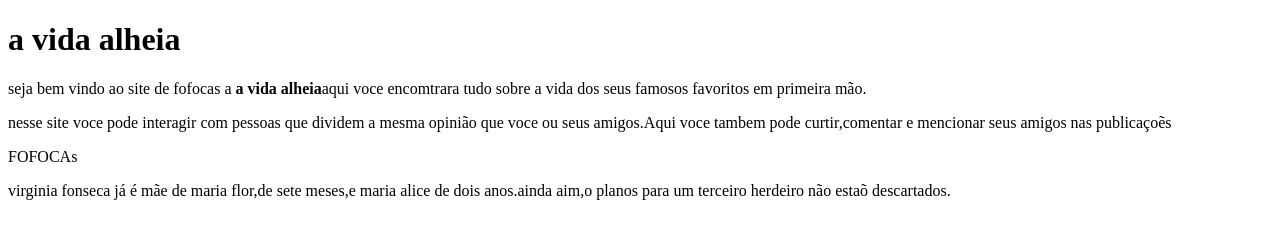
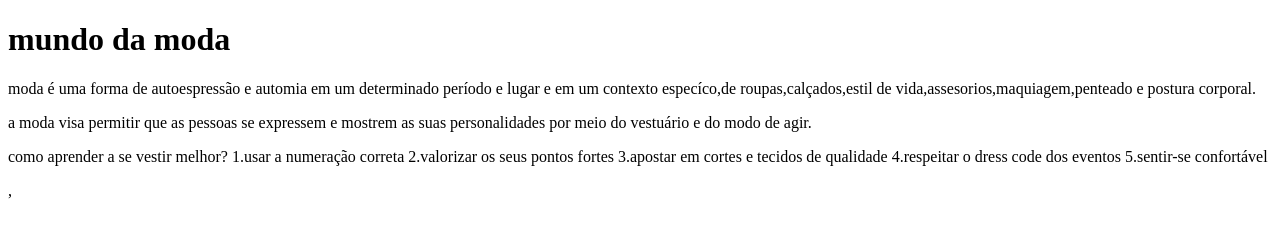
Before and after one commit to Dudax1/pensamentocomputacional2023, a plain HTML site: page maria.html in a window 1280 px wide. Drawn offline with Linux system fonts and the light colour scheme.

Commit message:
Update maria.html

```diff
--- a/maria.html
+++ b/maria.html
@@ -9,14 +9,20 @@
 
 <body>
 
-<h1>a vida alheia</h1>
+<h1>mundo da moda</h1>
 
-<p>seja bem vindo ao site de fofocas a <strong>a vida alheia</strong>aqui voce encomtrara tudo sobre a vida dos seus famosos favoritos em primeira mão.</p>
-<p>nesse site voce pode interagir com pessoas que dividem a mesma opinião que voce ou seus amigos.Aqui voce tambem pode curtir,comentar e mencionar seus amigos nas publicaçoẽs </p>
-<p>FOFOCAs</p>
-<p>virginia fonseca já é mãe de maria flor,de sete meses,e maria alice de dois anos.ainda aim,o planos para um terceiro herdeiro não estaõ descartados.</p>
+<p>moda é uma forma de autoespressão e automia em um determinado período e lugar e em um contexto especíco,de roupas,calçados,estil de vida,assesorios,maquiagem,penteado e postura corporal.</p>
+<p>a moda visa permitir que as pessoas se expressem e mostrem as suas personalidades por meio do vestuário e do modo de agir.</p>
+<p>como aprender a se vestir melhor?
+1.usar a numeração correta
+2.valorizar os seus pontos fortes
+3.apostar em cortes e tecidos de qualidade
+4.respeitar o dress code dos eventos
+5.sentir-se confortável</p>
 
-</body>
+
+
+</body>,
 
 
 
```
